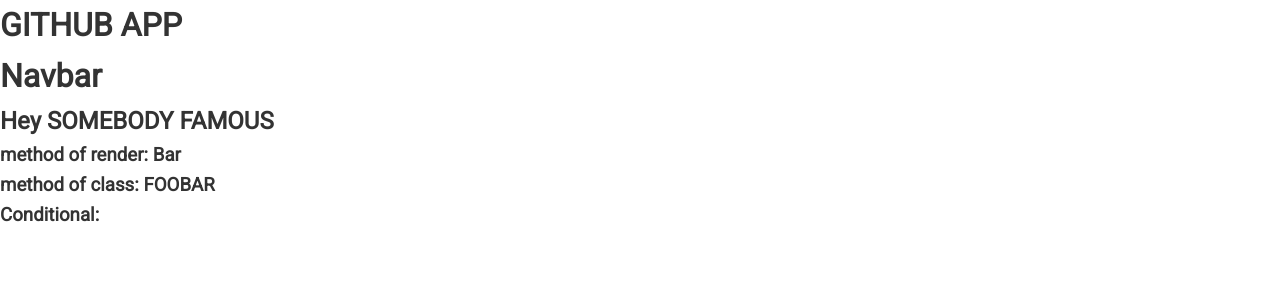
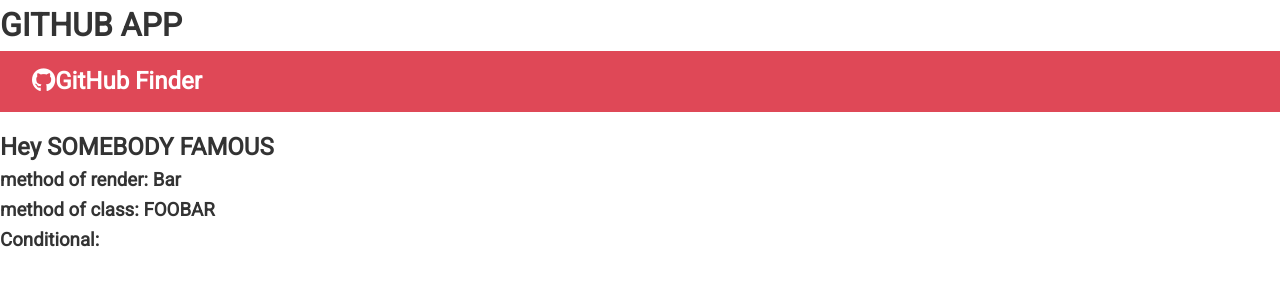
Before and after one commit to dane-git/githubFinder, a React (Create React App) app: page / in a window 1280 px wide. Shown: the top 300 px of the page. Built offline with nearby package versions, Linux system fonts and the light colour scheme.

Commit message:
create Navbar component with defaultProps and propTypes
static defaultProps = { some object with default props}
static propTypes = { prop: PropTypes.string.isRequired }

```diff
--- a/public/index.html
+++ b/public/index.html
@@ -39,5 +39,6 @@
       To begin the development, run `npm start` or `yarn start`.
       To create a production bundle, use `npm run build` or `yarn build`.
     -->
+		<script src="https://use.fontawesome.com/e53b2c4a8b.js"></script>
 	</body>
 </html>
--- a/src/App.js
+++ b/src/App.js
@@ -22,17 +22,13 @@
 		return (
 			<div className='App'>
 				<h1>GITHUB APP </h1>
-				{loading ? (
-					<h4>Loading...</h4>
-				) : (
-					<React.Fragment>
-						<Navbar />
-						<h2>Hey {name.toUpperCase()}</h2>
-						<h3> method of render: {foo()}</h3>
-						<h3>method of class: {this.foobar()}</h3>
-						<h3>Conditional:</h3>
-					</React.Fragment>
-				)}
+				<nav className='navbar bg-primary'>
+					<Navbar />
+				</nav>
+				<h2>Hey {name.toUpperCase()}</h2>
+				<h3> method of render: {foo()}</h3>
+				<h3>method of class: {this.foobar()}</h3>
+				<h3>Conditional:</h3>
 			</div>
 		);
 	}
--- a/src/components/layout/Navbar.js
+++ b/src/components/layout/Navbar.js
@@ -2,12 +2,25 @@
 //  rce [ENTER] -> creates a class based component that exports at the bottom.
 
 import React, { Component } from 'react';
+import PropTypes from 'prop-types';
 
 export class Navbar extends Component {
+	static defaultProps = {
+		title: 'GitHub Finder',
+		icon: 'fab fa-github',
+	};
+
+	static propTypes = {
+		title: PropTypes.string.isRequired,
+		icon: PropTypes.string.isRequired,
+	};
 	render() {
 		return (
 			<div>
-				<h1>Navbar</h1>
+				<h1>
+					<i className={this.props.icon} />
+					{this.props.title}
+				</h1>
 			</div>
 		);
 	}
```
Lines whose indentation alone changed are shown as unchanged.
